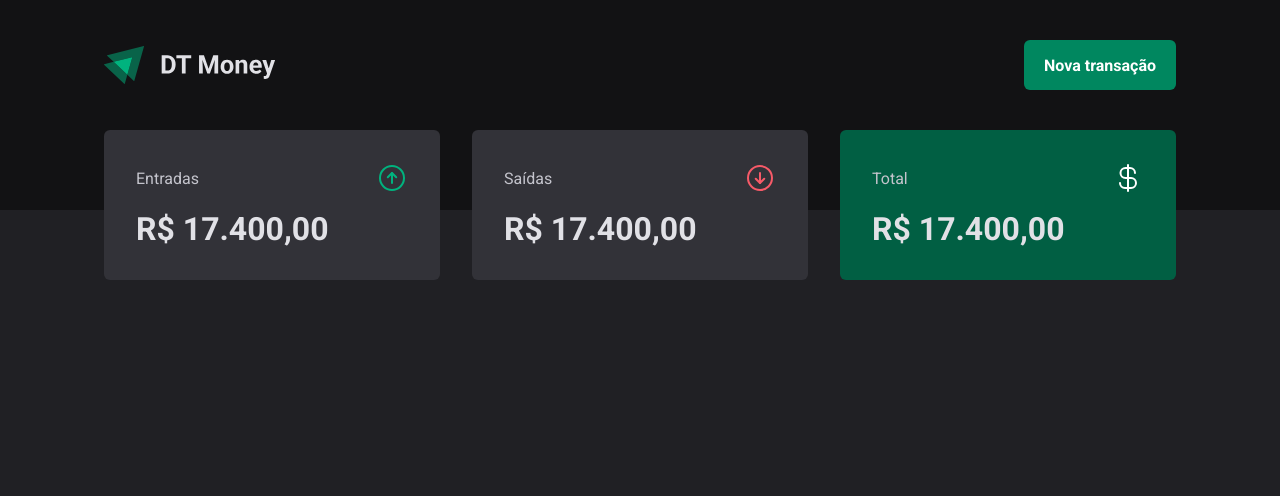
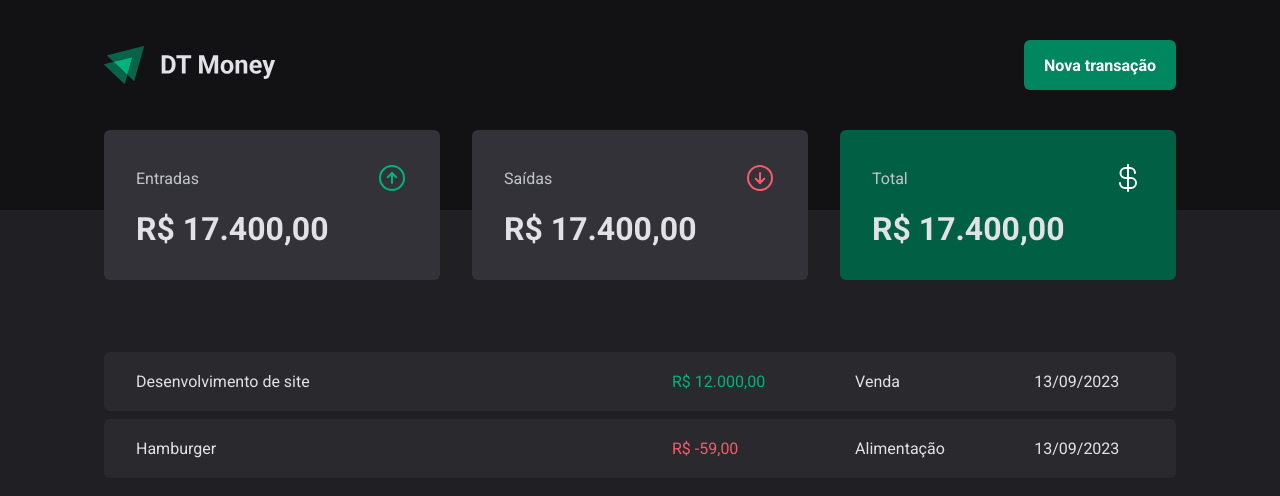
Before and after one commit to felipe-gomes-vicente/03-dt-money, a React (Vite) app: page / in a window 1280 px wide. Shown: the top 496 px of the page. Built offline with nearby package versions, Linux system fonts and the light colour scheme.

Commit message:
Visual Structure - Transaction Table

```diff
--- a/src/pages/Transactions/index.tsx
+++ b/src/pages/Transactions/index.tsx
@@ -1,11 +1,44 @@
 import { Header } from "../../components/Header";
 import { Summary } from "../../components/Summary";
+import {
+  PriceHighlight,
+  TransactionsContainer,
+  TransactionsTable,
+} from "./styles";
 
 export function Transactions() {
   return (
     <div>
       <Header />
       <Summary />
+      <TransactionsContainer>
+        <TransactionsTable>
+          <tbody>
+            <tr>
+              <td width="50%">Desenvolvimento de site</td>
+              <td>
+                <PriceHighlight variant="income">R$ 12.000,00</PriceHighlight>
+              </td>
+              <td>Venda</td>
+              <td>13/09/2023</td>
+            </tr>
+            <tr>
+              <td width="50%">Hamburger</td>
+              <td>
+                <PriceHighlight variant="outcome">R$ -59,00</PriceHighlight>
+              </td>
+              <td>Alimentação</td>
+              <td>13/09/2023</td>
+            </tr>
+            {/* <tr>
+            <td width="50%">Desenvolvimento de site</td>
+            <td>R$ 12.000,00</td>
+            <td>Venda</td>
+            <td>13/09/2023</td>
+          </tr> */}
+          </tbody>
+        </TransactionsTable>
+      </TransactionsContainer>
     </div>
   );
 }
--- a/src/pages/Transactions/styles.ts
+++ b/src/pages/Transactions/styles.ts
@@ -0,0 +1,35 @@
+import styled from "styled-components";
+
+export const TransactionsContainer = styled.main`
+  width: 100%;
+  max-width: 1120px;
+  margin: 4rem auto 0;
+  padding: 0 1.5rem;
+`;
+
+export const TransactionsTable = styled.table`
+  width: 100%;
+  border-collapse: separate;
+  border-spacing: 0 0.5rem;
+  /* margin-top: 1.5rem; */
+  td {
+    padding: 1.25rem 2rem;
+    background: ${props => props.theme["gray-700"]};
+    &:first-child {
+      border-top-left-radius: 6px;
+      border-bottom-left-radius: 6px;
+    }
+    &:last-child {
+      border-top-right-radius: 6px;
+      border-bottom-right-radius: 6px;
+    }
+  }
+`;
+
+interface PriceHighlightProps {
+  variant: "income" | "outcome";
+}
+
+export const PriceHighlight = styled.span<PriceHighlightProps>`
+  color: ${props => props.variant === "income" ? props.theme["green-300"] : props.theme["red-300"]};
+`;
```
